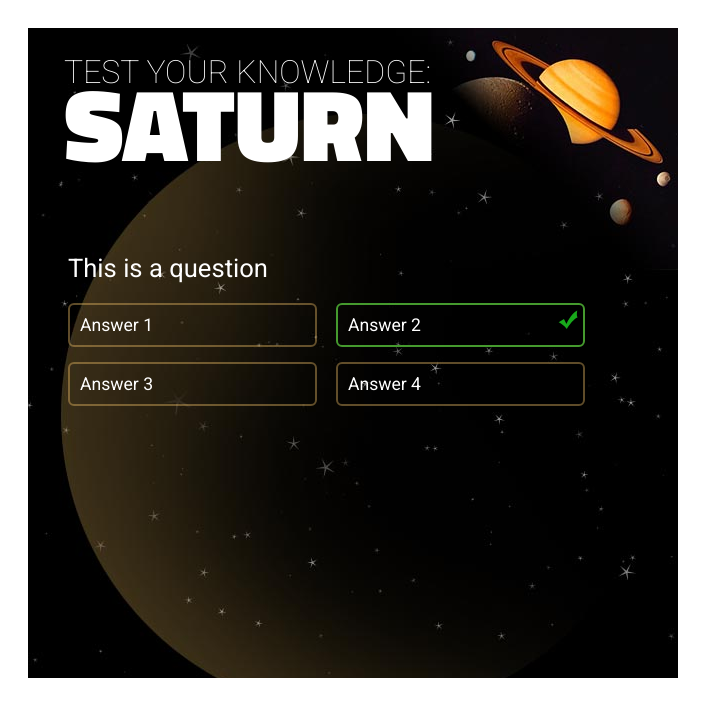
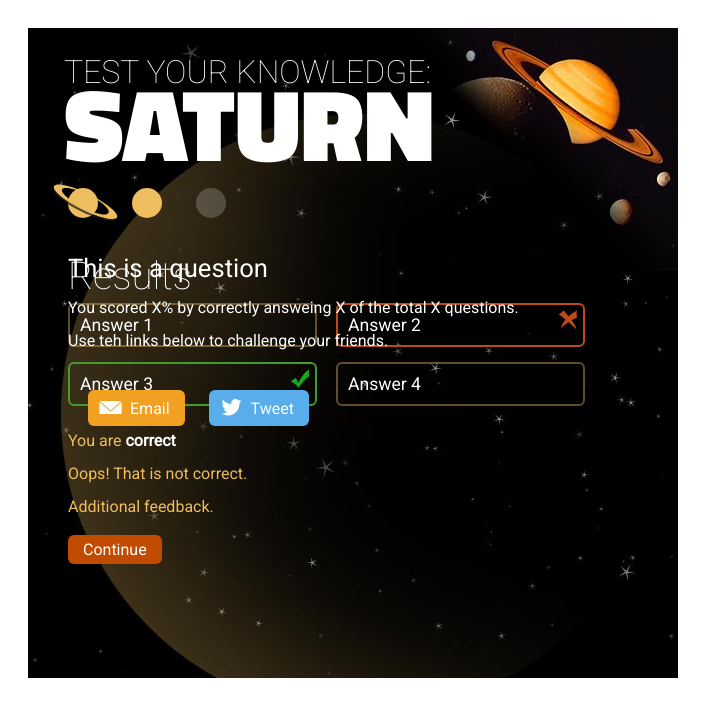
Before and after one commit to zhangli0102/Quiz-with-AngularJS, a plain HTML site: page index.html in a window 1280 px wide. Shown: the whole page, without its empty margins (0-713 px from the left). Drawn offline with Linux system fonts and the light colour scheme.

Commit message:
adding content
style container \ creating progress bar

```diff
--- a/css/quiz.css
+++ b/css/quiz.css
@@ -30,6 +30,24 @@ body { background-color: #fff; padding: 20px; }
     padding: 5px 15px; border-radius: 6px;
 }
 
+/* Progress Bar */
+#myQuiz .progress { width: 550px; position: absolute; top: 160px; left: 40px; }
+#myQuiz .progress div {
+    position: relative; display: inline-block; width: 30px; height: 30px; margin-right: 30px;
+    border-radius: 50%; background-color: rgba(255,255,255,.2); transition: background-color 1s;
+}
+
+#myQuiz .progress div::after {
+    content: ''; display: block; position: absolute; top: -60px; left: -15px;
+    width: 65px; height: 40px; background: url(../images/ring.svg) no-repeat 0px 0px;
+    transition: opacity 1s, top 1s; opacity: 0;
+}
+
+#myQuiz .progress div.on,
+#myQuiz .progress div.answered { background-color: #efbe5e; }
+
+#myQuiz .progress div.correct::after { top: -5px; opacity: 1; }
+
 /* Intro */
 #myQuiz .intro { position: absolute; top: 225px; left: 660px; width: 550px; }
 #myQuiz .intro p { margin: 0px 0px 40px 0px; }
@@ -53,3 +71,34 @@ body { background-color: #fff; padding: 20px; }
 
 #myQuiz .question .ans.selected::after { background-image: url(../images/icon_incorrect.svg); }
 #myQuiz .question .ans.correct::after { background-image: url(../images/icon_correct.svg); }
+
+#myQuiz .question.unanswered .ans { cursor: pointer; }
+#myQuiz .question.unanswered .ans:hover { background-color: rgba(238,189,102,.2); }
+
+#myQuiz .question.answered .ans { cursor: default; }
+
+/* Feedback */
+
+#myQuiz .feedback {
+    color: #efbe5e; margin-top: 50px; transition: opacity 1.5s, margin-top 1.5s; visibility: hidden; opacity: 0;
+}
+#myQuiz .feedback .btn { margin-top: 5px; }
+#myQuiz .feedback strong { color: #fff; }
+
+#myQuiz .answered .feedback { visibility: visible; opacity: 1; margin-top: 10px; }
+
+/* Results */
+
+#myQuiz .results { position: absolute; top: 225px; left: 40px; width: 550px; }
+
+#myQuiz .results .share { margin-top: 40px; }
+
+#myQuiz .results .share a.btn {
+    margin-left: 20px; padding: 9px 15px 8px 42px;
+    background-repeat: no-repeat;
+    background-position: 10px 5px;
+    background-size: 25px 25px;
+}
+
+#myQuiz .results .share a.btn.email { background-color: #f0a121; background-image: url(../images/icon_email.svg); }
+#myQuiz .results .share a.btn.twitter { background-color: #59adeb; background-image: url(../images/icon_twitter.svg); }
--- a/index.html
+++ b/index.html
@@ -11,20 +11,38 @@
 		<div id="myQuiz">
 
             <h1>Test Your Knowledge: <span>Saturn</span></h1>
-            <div class="progress"></div>
+            <div class="progress">
+                <div class="answered correct"></div>
+                <div class="on"></div>
+                <div></div>
+            </div>
             <div class="intro">
                 <h2>Welcome</h2>
                 <p>Click begin to test your knowledge of Saturn.</p>
                 <p class="btn">Begin</p>
             </div>
-            <div class="question">
+            <div class="question answered">
                 <p class="txt">This is a question</p>
                 <p class="ans">Answer 1</p>
-                <p class="ans selected correct">Answer 2</p>
-                <p class="ans">Answer 3</p>
+                <p class="ans selected">Answer 2</p>
+                <p class="ans correct">Answer 3</p>
                 <p class="ans">Answer 4</p>
+                <div class="feedback">
+                    <p>You are <strong>correct</strong></p>
+                    <p>Oops! That is not correct.</p>
+                    <p>Additional feedback.</p>
+                    <div class="btn">Continue</div>
+                </div>
             </div>
-            <div class="results"></div>
+            <div class="results">
+                <h3>Results</h3>
+                <p>You scored X% by correctly answeing X of the total X questions.</p>
+                <p>Use teh links below to challenge your friends.</p>
+                <div class="share">
+                    <a class="btn email" href="#">Email</a>
+                    <a class="btn twitter" href="#">Tweet</a>
+                </div>
+            </div>
 
 
         </div>
```
